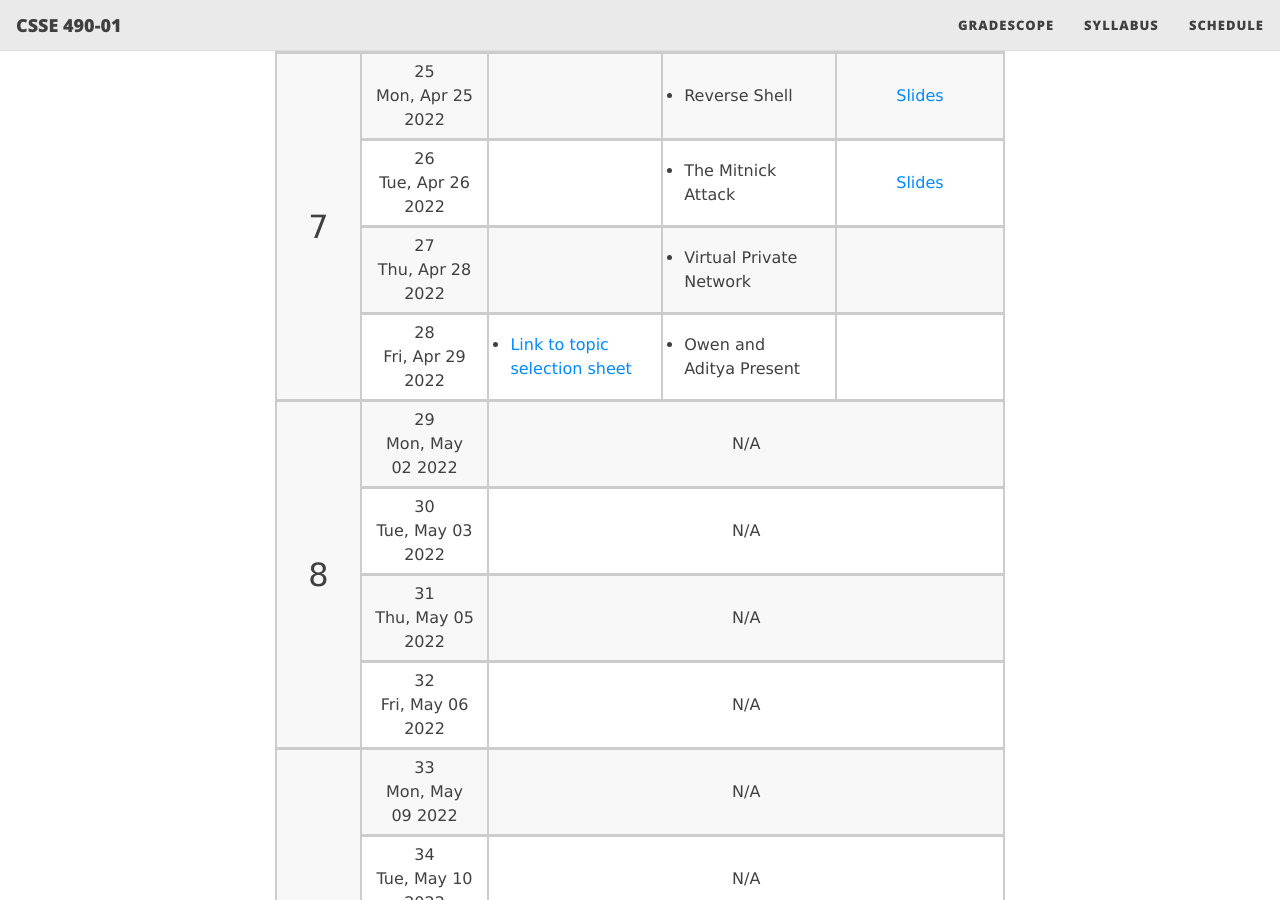
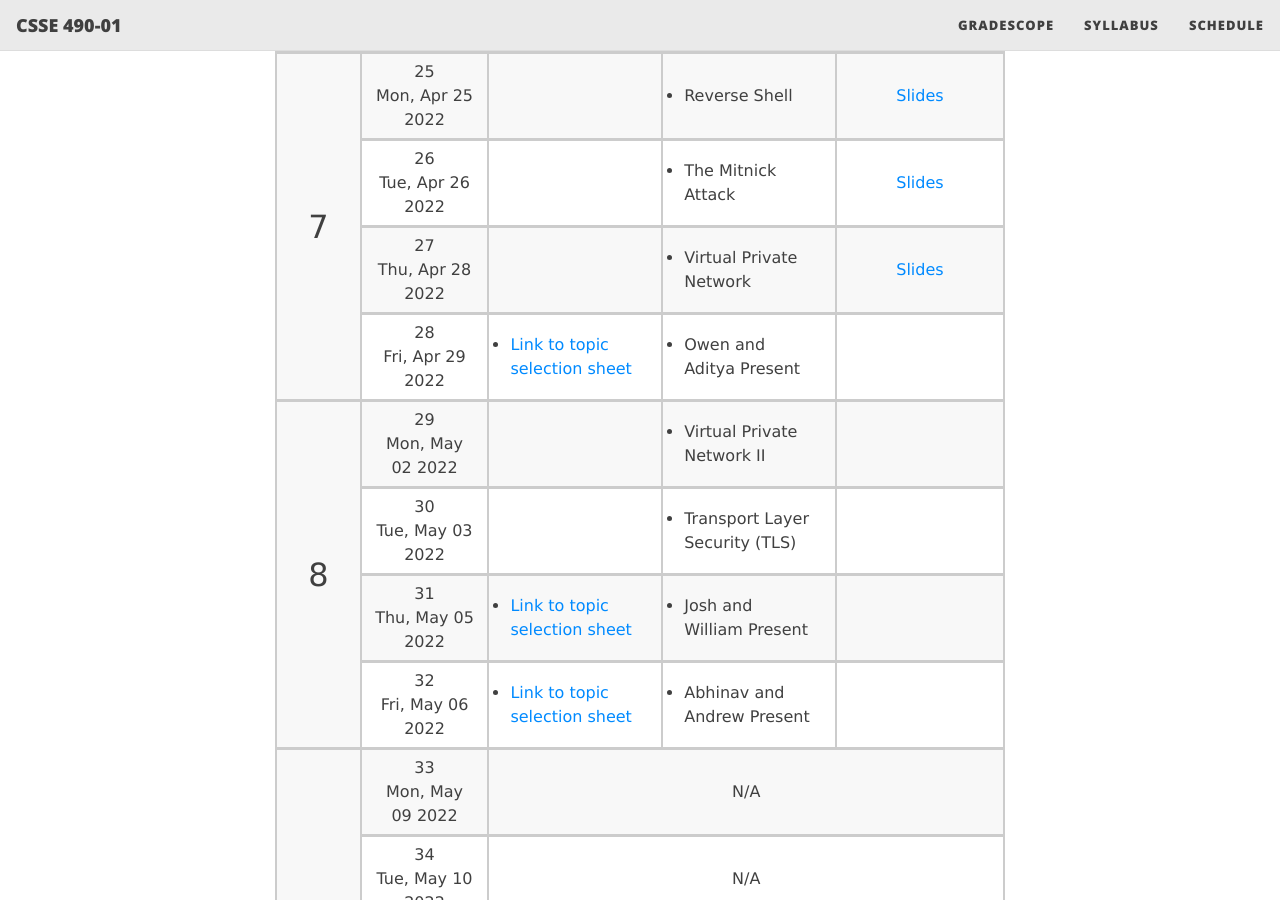
Before and after one commit to rhit-csse490-netsec/netsec-public, a Jekyll site: the page built from schedule.md, in a window 1280 px wide and 900 px high, scrolled down 3128 px. Built offline with Jekyll 4.4.1, drawn with Linux system fonts in a browser that asks for light colours; nearby versions of some CDN libraries.

Commit message:
updated schedule for next week

```diff
--- a/schedule.md
+++ b/schedule.md
@@ -412,7 +412,7 @@ title: Class Schedule
 </ul>{:/}
 </td>
 <td markdown="span">
-</td>
+<a href="{{ site.baseurl }}/slides/27_vpn_i.pdf">Slides</a></td>
 </tr>
 <tr>
 <td markdown="span">
@@ -434,22 +434,60 @@ title: Class Schedule
 <td rowspan="4" markdown="span" style="font-size:xx-large;"><a name="w8">8</a></td>
 <td markdown="span">
 29 <br/> Mon, May 02 2022</td>
-<td markdown="span" colspan="3">N/A</td>
+<td markdown="span">
+</td>
+<td markdown="span" style="text-align:left">
+{::nomarkdown}<ul style="margin:0;padding:.5rem">
+<li> Virtual Private Network II </li>
+</ul>{:/}
+</td>
+<td markdown="span">
+</td>
 </tr>
 <tr>
 <td markdown="span">
 30 <br/> Tue, May 03 2022</td>
-<td markdown="span" colspan="3">N/A</td>
+<td markdown="span">
+</td>
+<td markdown="span" style="text-align:left">
+{::nomarkdown}<ul style="margin:0;padding:.5rem">
+<li> Transport Layer Security (TLS) </li>
+</ul>{:/}
+</td>
+<td markdown="span">
+</td>
 </tr>
 <tr>
 <td markdown="span">
 31 <br/> Thu, May 05 2022</td>
-<td markdown="span" colspan="3">N/A</td>
+<td markdown="span" style="text-align:left">
+{::nomarkdown}<ul style="margin:0;padding:.5rem">
+<li> <a href="https://docs.google.com/spreadsheets/d/196wQ3OmEjmpPD1ZWfXy4eMkzGircS3YJCduVlccLzZc/edit?usp=sharing"> Link to topic selection sheet </a> </li>
+</ul>{:/}
+</td>
+<td markdown="span" style="text-align:left">
+{::nomarkdown}<ul style="margin:0;padding:.5rem">
+<li> Josh and William Present </li>
+</ul>{:/}
+</td>
+<td markdown="span">
+</td>
 </tr>
 <tr>
 <td markdown="span">
 32 <br/> Fri, May 06 2022</td>
-<td markdown="span" colspan="3">N/A</td>
+<td markdown="span" style="text-align:left">
+{::nomarkdown}<ul style="margin:0;padding:.5rem">
+<li> <a href="https://docs.google.com/spreadsheets/d/196wQ3OmEjmpPD1ZWfXy4eMkzGircS3YJCduVlccLzZc/edit?usp=sharing"> Link to topic selection sheet </a> </li>
+</ul>{:/}
+</td>
+<td markdown="span" style="text-align:left">
+{::nomarkdown}<ul style="margin:0;padding:.5rem">
+<li> Abhinav and Andrew Present </li>
+</ul>{:/}
+</td>
+<td markdown="span">
+</td>
 </tr>
 <tr>
 <td rowspan="4" markdown="span" style="font-size:xx-large;"><a name="w9">9</a></td>
```
Also changed, not shown: _data/schedule.yml (+30 -0 lines).
